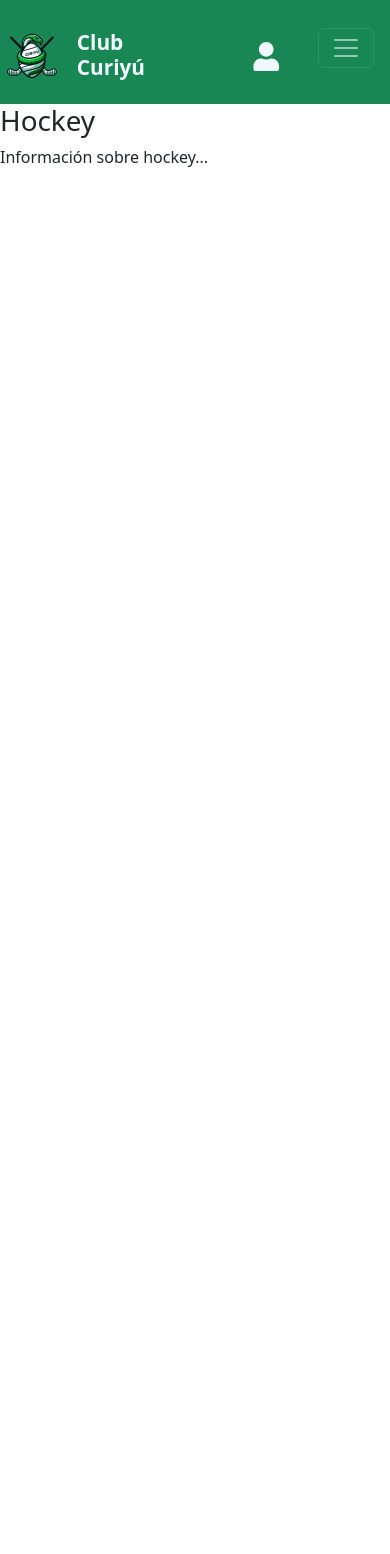
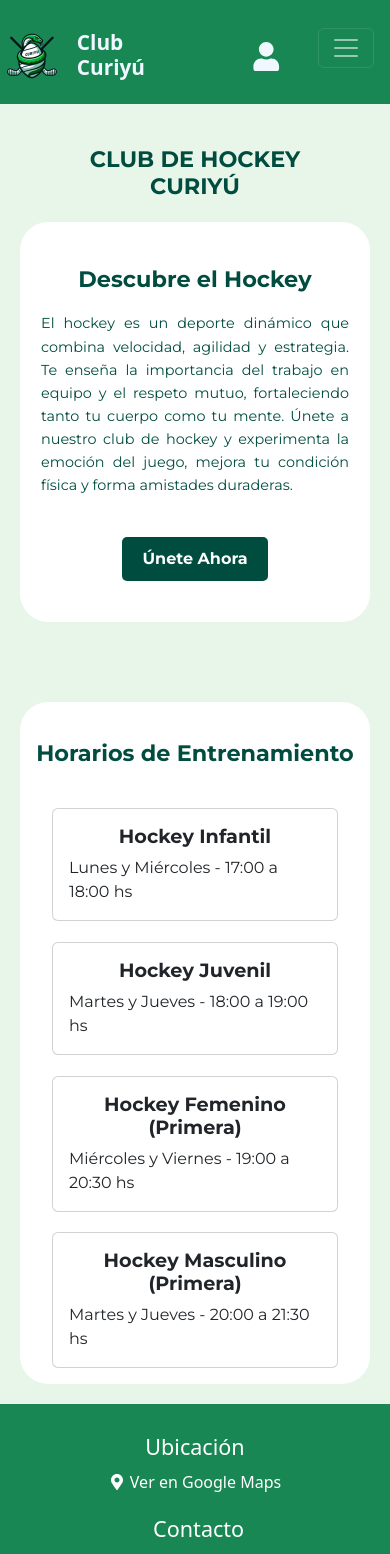
Before and after one commit to juanmatoniolo/ClubCuriyu, a React (Create React App) app: page /Hockey in a window 390 px wide. Shown: the top 1554 px of the page. Before the commit the page ends 844 px from the top, so only its background shows below. Built offline with nearby package versions, Linux system fonts and the light colour scheme.

Commit message:
termine hockey

```diff
--- a/src/pages/Hockey/Hockey.jsx
+++ b/src/pages/Hockey/Hockey.jsx
@@ -1,16 +1,102 @@
 import React from "react";
+import {/*  Carousel, Image, */ Card } from "react-bootstrap";
 import NavBar from "../../components/nav/Navbar";
+import CallToActionButton from "../../components/btnWhatsapp/Mensaje.jsx";
+import Footer from "../../components/Footer/FooterCuri.jsx";
+import "bootstrap/dist/css/bootstrap.min.css";
+import "./hockey.css"; // Archivo CSS específico para hockey
+/* import img1 from "../../assets/hockey/1.jpg";
+import img2 from "../../assets/hockey/2.jpg";
+import img3 from "../../assets/hockey/3.jpg";
+import img4 from "../../assets/hockey/4.jpg";
+import img5 from "../../assets/hockey/5.jpg";
+import img6 from "../../assets/hockey/6.jpg";
+import img7 from "../../assets/hockey/7.jpg";
+import img8 from "../../assets/hockey/8.jpg";
+import img9 from "../../assets/hockey/9.jpg";
+import img10 from "../../assets/hockey/10.jpg";
 
+const images = [img1, img2, img3, img4, img5, img6, img7, img8, img9, img10];
+ */
 function Hockey() {
-    return (
-        <>
-        <NavBar/>
-        <div>
-            <h1>Hockey</h1>
-            <p>Información sobre hockey...</p>
-        </div>
-        </>
-    );
+	return (
+		<>
+			<NavBar />
+			<div className="hockey-container">
+				<h1 className="main-title text-center">
+					CLUB DE HOCKEY CURIYÚ
+				</h1>
+
+				<div className="content-section container">
+					<h2 className="section-title">Descubre el Hockey</h2>
+					<p className="section-description">
+						El hockey es un deporte dinámico que combina velocidad,
+						agilidad y estrategia. Te enseña la importancia del
+						trabajo en equipo y el respeto mutuo, fortaleciendo
+						tanto tu cuerpo como tu mente. Únete a nuestro club de
+						hockey y experimenta la emoción del juego, mejora tu
+						condición física y forma amistades duraderas.
+					</p>
+					<CallToActionButton
+						phoneNumber="3412275598"
+						text="Únete Ahora"
+						className="join-btn"
+					/>
+				</div>
+
+			{/* 	<div className="gallery-section container">
+					<h2 className="section-title">Galería</h2>
+					<Carousel>
+						{images.map((image, index) => (
+							<Carousel.Item key={index}>
+								<Image
+									src={image}
+									className="d-block w-100 gallery-image"
+								/>
+							</Carousel.Item>
+						))}
+					</Carousel>
+				</div> */}
+
+				<div className="schedule-section container">
+					<h2 className="section-title">Horarios de Entrenamiento</h2>
+					<Card className="training-card">
+						<Card.Body>
+							<Card.Title>Hockey Infantil</Card.Title>
+							<Card.Text>
+								Lunes y Miércoles - 17:00 a 18:00 hs
+							</Card.Text>
+						</Card.Body>
+					</Card>
+					<Card className="training-card">
+						<Card.Body>
+							<Card.Title>Hockey Juvenil</Card.Title>
+							<Card.Text>
+								Martes y Jueves - 18:00 a 19:00 hs
+							</Card.Text>
+						</Card.Body>
+					</Card>
+					<Card className="training-card">
+						<Card.Body>
+							<Card.Title>Hockey Femenino (Primera)</Card.Title>
+							<Card.Text>
+								Miércoles y Viernes - 19:00 a 20:30 hs
+							</Card.Text>
+						</Card.Body>
+					</Card>
+					<Card className="training-card">
+						<Card.Body>
+							<Card.Title>Hockey Masculino (Primera)</Card.Title>
+							<Card.Text>
+								Martes y Jueves - 20:00 a 21:30 hs
+							</Card.Text>
+						</Card.Body>
+					</Card>
+				</div>
+			</div>
+			<Footer />
+		</>
+	);
 }
 
 export default Hockey;
--- a/src/pages/Hockey/hockey.css
+++ b/src/pages/Hockey/hockey.css
@@ -0,0 +1,175 @@
+.hockey-container {
+    color: #004d40;
+    background-color: #e8f5e9;
+    font-family: 'Montserrat', sans-serif;
+    margin: 0 auto;
+    padding: 20px;
+}
+
+.header-section {
+    text-align: center;
+    margin-bottom: 30px;
+}
+
+.main-title {
+    font-size: 2.5em;
+    color: #004d40;
+    margin-bottom: 10px;
+    font-weight: 700;
+    margin: 1em;
+}
+
+.content-section {
+    text-align: justify;
+    border: solid 1px #fff;
+    border-radius: 28px;
+    background-color: #fff;
+    padding: 20px;
+    margin-bottom: 40px;
+}
+
+.section-title {
+    text-align: center;
+    margin-bottom: 20px;
+    font-weight: 600;
+}
+
+.section-description {
+    margin-bottom: 20px;
+    font-size: 1em;
+    text-align: justify;
+}
+
+.training-table {
+    width: 100%;
+    margin-bottom: 20px;
+    border-collapse: collapse;
+}
+
+.training-table th,
+.training-table td {
+    border: 1px solid #004d40;
+    padding: 8px;
+    text-align: left;
+}
+
+.training-table th {
+    background-color: #004d40;
+    color: #ffffff;
+}
+
+.join-btn {
+    display: block;
+    width: max-content;
+    margin: 20px auto;
+    background-color: #004d40;
+    color: #ffffff;
+    border: none;
+    padding: 10px 20px;
+    border-radius: 5px;
+    cursor: pointer;
+    font-weight: bold;
+    transition: background-color 0.3s ease;
+}
+
+.join-btn:hover {
+    background-color: #00382e;
+}
+
+.schedule-section {
+    background-color: #fff;
+    border-radius: 28px;
+    margin-top: 5em;
+    padding: 1em;
+    display: flex;
+    flex-flow: column wrap;
+    justify-content: center;
+    gap: 1.3em;
+}
+
+.card-title {
+    font-size: larger;
+    font-weight: 600;
+    text-align: center;
+}
+
+.training-card {
+    font-weight: 500;
+    width: 50%;
+    margin: auto;
+}
+
+@media (max-width: 767.98px) {
+    .main-title {
+        font-size: 1.6em;
+    }
+
+    .training-card {
+        font-weight: 500;
+        width: 90%;
+        margin: auto;
+    }
+
+    .section-title {
+        font-size: 1.4em;
+    }
+}
+
+@media (max-width: 575.98px) {
+    .main-title {
+        font-size: 1.4em;
+    }
+
+    .training-card {
+        font-weight: 500;
+        width: 90%;
+        margin: auto;
+    }
+
+    .section-title {
+        font-size: 1.4em;
+        margin-top: 1em;
+    }
+
+    .section-description {
+        font-size: .9em;
+    }
+}
+
+.gallery-section {
+    margin-bottom: 40px;
+}
+
+.gallery {
+    display: flex;
+    flex-wrap: wrap;
+    gap: 20px;
+    justify-content: center;
+}
+
+.gallery-image {
+    width: 100%;
+    height: 500px;
+    object-fit: cover;
+    border-radius: 10px;
+}
+
+.testimonials-section {
+    margin-bottom: 40px;
+}
+
+.testimonial-card {
+    margin-bottom: 20px;
+}
+
+.news-section {
+    margin-bottom: 40px;
+}
+
+.news-card {
+    margin-bottom: 20px;
+}
+
+.contact-section {
+    margin-bottom: 40px;
+}
--- a/src/pages/Login/Login.jsx
+++ b/src/pages/Login/Login.jsx
@@ -1,13 +1,20 @@
-import React from "react";
+import React, { useState } from "react";
 import "./login.css";
 import logo from "../../assets/curiyu-cambios.png";
 import NavBar from "../../components/nav/Navbar";
+import Footer from "../../components/Footer/FooterCuri.jsx";
+import { IoMdEye, IoMdEyeOff } from "react-icons/io";
 
 function Login() {
+    const [showPassword, setShowPassword] = useState(false);
+
+    const togglePasswordVisibility = () => {
+        setShowPassword(!showPassword);
+    };
+
     return (
         <>
-		<NavBar/>
-
+            <NavBar />
 
             <main className="main-login">
                 <section className="login-section">
@@ -23,7 +30,17 @@ function Login() {
                         </div>
                         <div className="input-group">
                             <label htmlFor="password">Contraseña:</label>
-					<input type="password" id="password" name="password" />
+                            <div className="password-input-container">
+                                <input
+                                    type={showPassword ? "text" : "password"}
+                                    id="password"
+                                    name="password"
+                                    className="password-input"
+                                />
+                                <div className="password-toggle-btn" onClick={togglePasswordVisibility}>
+                                    {showPassword ? <IoMdEyeOff /> : <IoMdEye />}
+                                </div>
+                            </div>
                         </div>
                         <button type="submit" className="login-btn">
                             Entrar
@@ -31,6 +48,7 @@ function Login() {
                     </form>
                 </section>
             </main>
+            <Footer />
         </>
     );
 }
--- a/src/pages/Login/login.css
+++ b/src/pages/Login/login.css
@@ -73,6 +73,32 @@
 .login-btn:hover {
     background-color: #00382e;
 }
+.input-group {
+    display: flex;
+    flex-direction: column;
+}
+
+.password-input-container {
+    position: relative;
+    width: 100%;
+}
+
+.password-input {
+    width: 100%;
+    padding-right: 40px; /* Espacio para el ícono */
+}
+
+.password-toggle-btn {
+    position: absolute;
+    top: 0;
+    right: 0;
+    bottom: 0;
+    display: flex;
+    align-items: center;
+    padding: 5px;
+    cursor: pointer;
+}
+
 
 @media (max-width: 768px) {
     .login-section {
```
Also changed, not shown: 29 other files (tests, documents, lock files or other folders). Lines whose indentation alone changed are shown as unchanged.
